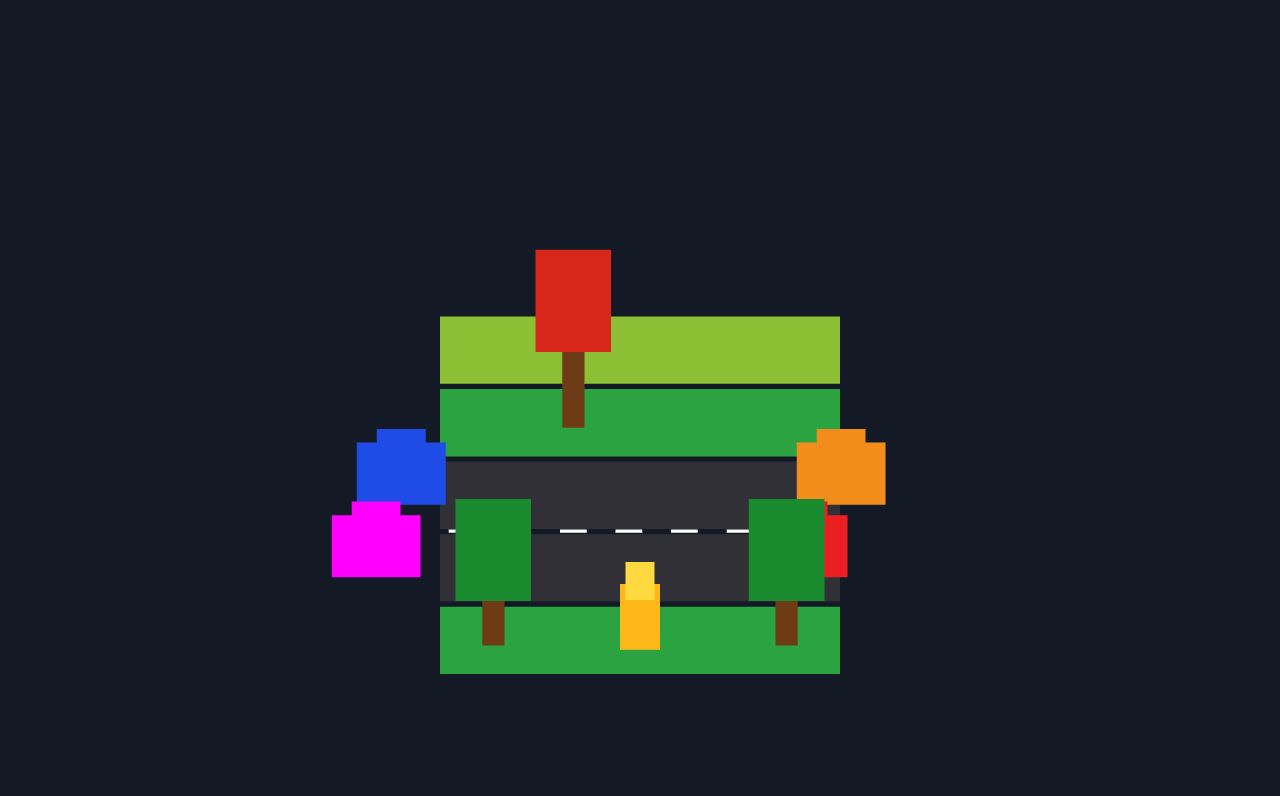
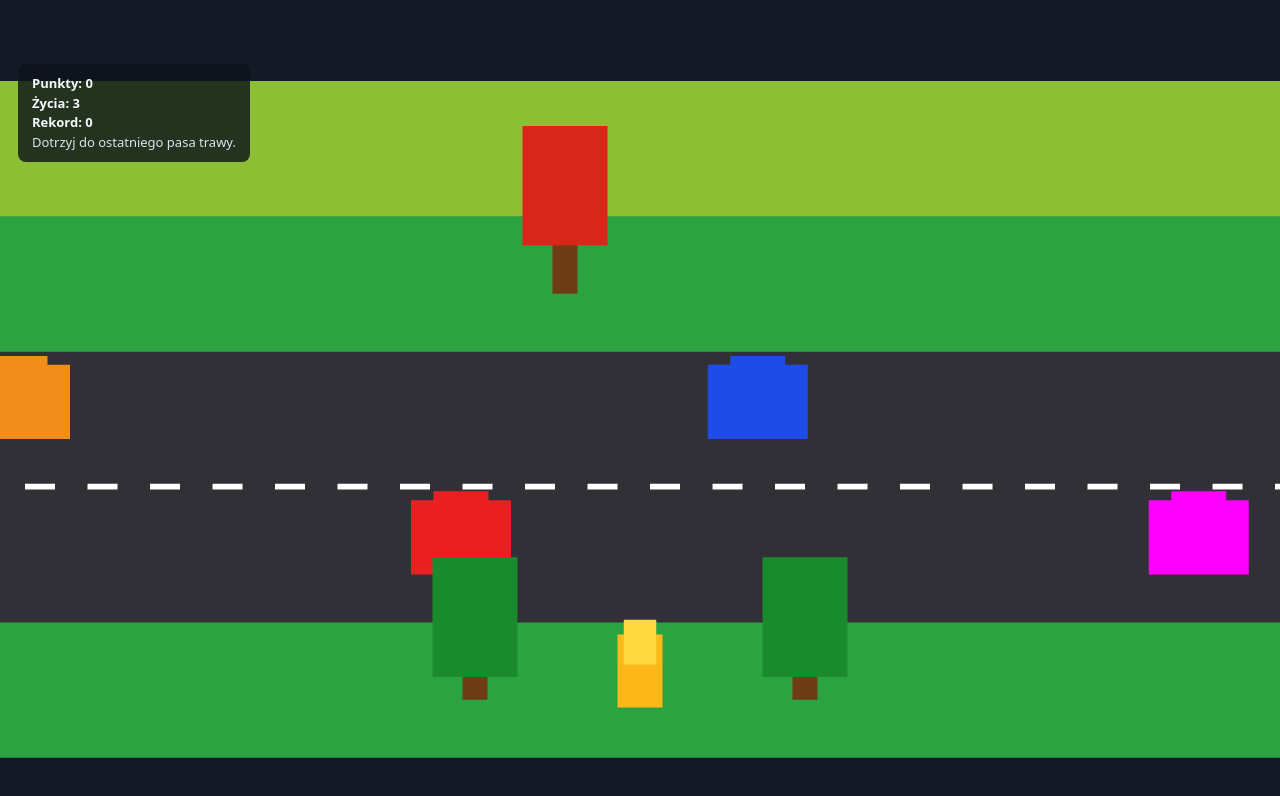
Before and after one commit to dromeczek/PG_PROJEKT, a website built with Vite: page index.html in a window 1280 px wide. Built offline with nearby package versions, Linux system fonts and the light colour scheme; animation ran at ten frames a second.

Commit message:
zadanie lab 3

```diff
--- a/index.html
+++ b/index.html
@@ -8,6 +8,12 @@
 </head>
 <body>
     <canvas id="gameCanvas"></canvas>
+    <div id="hud">
+ <span id="score">Punkty: 0</span>
+ <span id="lives">Życia: 3</span>
+ <span id="best">Rekord: 0</span>
+ <span id="status">Dotrzyj do ostatniego pasa trawy.</span>
+</div>
     <script type="module" src="/src/main.js"></script>
 </body>
 </html>
--- a/src/game/gameLogic.js
+++ b/src/game/gameLogic.js
@@ -1,6 +1,6 @@
 import { rows, scene } from './sceneData.js';
 export function updateCars(dt) {
- const edge = 1.25;
+ const edge = 3.0; // koniec pasa (poza ekranem) - tu auto znika i wraca z drugiej strony
  for (const car of scene.cars) {
  car.position[0] += car.speed * dt;
  if (car.speed > 0 && car.position[0] > edge) {
--- /dev/null
+++ b/src/game/gameRules.js
@@ -0,0 +1,64 @@
+import { rows, scene } from './sceneData.js';
+export const gameState = {
+ status: 'playing', // playing, lost lub won
+ score: 0,
+ bestLane: 0,
+ lives: 3, // liczba żyć gracza
+ best: 0 // najlepszy wynik (nie jest zerowany przy restarcie)
+};
+const startPlayer = [...scene.player.position];
+const startCars = scene.cars.map(car => [...car.position]);
+const startSpeeds = scene.cars.map(car => car.speed); // prędkości początkowe
+const lanes = rows.map(row => row.z).sort((a, b) => b - a);
+export function checkCollision() {
+ const player = scene.player.position;
+ const halfPlayerX = 0.09;
+ const halfCarX = 0.20;
+ const halfPlayerZ = 0.09;
+ const halfCarZ = 0.11;
+ return scene.cars.some(car => {
+ const dx = Math.abs(player[0] - car.position[0]);
+ const dz = Math.abs(player[2] - car.position[2]);
+ return dx < halfPlayerX + halfCarX &&
+ dz < halfPlayerZ + halfCarZ;
+ });
+}
+export function updateGameState() {
+ if (gameState.status !== 'playing') return;
+ if (checkCollision()) {
+ gameState.lives -= 1; // kolizja zabiera jedno życie
+ if (gameState.lives <= 0) {
+ gameState.status = 'lost'; // koniec gry dopiero po utracie wszystkich żyć
+ } else {
+ scene.player.position.splice(0, 3, ...startPlayer); // powrót na start
+ }
+ return;
+ }
+ const lane = lanes.findIndex(z =>
+ Math.abs(z - scene.player.position[2]) < 0.001
+ );
+ if (lane > gameState.bestLane) {
+ gameState.score += (lane - gameState.bestLane) * 10;
+ gameState.bestLane = lane;
+ // Nowe punkty = samochody szybsze o 10% (znak, czyli kierunek, się nie zmienia).
+ scene.cars.forEach(car => car.speed *= 1.1);
+ // Nowy rekord tylko wtedy, gdy wynik jest większy niż dotychczasowy.
+ if (gameState.score > gameState.best) {
+ gameState.best = gameState.score;
+ }
+ }
+ if (lane === lanes.length - 1) {
+ gameState.status = 'won';
+ }
+}
+export function restartGame() {
+ scene.player.position.splice(0, 3, ...startPlayer);
+ scene.cars.forEach((car, index) => {
+ car.position.splice(0, 3, ...startCars[index]);
+ car.speed = startSpeeds[index]; // powrót do prędkości początkowej
+ });
+ gameState.status = 'playing';
+ gameState.score = 0;
+ gameState.bestLane = 0;
+ gameState.lives = 3;
+}
--- a/src/game/sceneData.js
+++ b/src/game/sceneData.js
@@ -12,11 +12,11 @@ export const scene = {
     player: { position: [0.0, 0.0, 1.40] },
     cars: [
         // Pas z = 0.70 - jazda w prawo
-        { position: [-0.45, 0.0, 0.70], color: [0.92, 0.12, 0.13], speed: 0.32 },
-        { position: [0.40, 0.0, 0.70], color: [1, 0, 1], speed: 0.25 },
+        { position: [-1.5, 0.0, 0.70], color: [0.92, 0.12, 0.13], speed: 0.32 },
+        { position: [1.5, 0.0, 0.70], color: [1, 0, 1], speed: 0.30 },
         // Pas z = 0.00 - jazda w lewo
-        { position: [0.48, 0.0, 0.0], color: [0.12, 0.30, 0.90], speed: -0.42 },
-        { position: [-0.50, 0.0, 0.0], color: [0.95, 0.55, 0.10], speed: -0.30 }
+        { position: [1.5, 0.0, 0.0], color: [0.12, 0.30, 0.90], speed: -0.42 },
+        { position: [-1.5, 0.0, 0.0], color: [0.95, 0.55, 0.10], speed: -0.40 }
     ],
     trees: [
         { position: [-0.66, 0.0, 1.40] },
--- a/src/main.js
+++ b/src/main.js
@@ -4,8 +4,17 @@ import {
     createMesh, planeGeometry, cubeGeometry,
     drawRow, drawPlayer, drawCar, drawTree
 } from './webgl/index.js';
+import {
+ gameState, updateGameState, restartGame
+} from './game/gameRules.js';
+
 import { mat4 } from 'gl-matrix';
 import { updateCars, movePlayer } from './game/gameLogic.js';
+const scoreLabel = document.querySelector('#score');
+const statusLabel = document.querySelector('#status');
+const livesLabel = document.querySelector('#lives');
+const bestLabel = document.querySelector('#best');
+
 const canvas = document.querySelector('#gameCanvas');
 const gl = canvas.getContext('webgl2');
 if (!gl) throw new Error('Ta przeglądarka nie udostępnia WebGL2.');
@@ -20,10 +29,10 @@ const uniforms = {
  color: gl.getUniformLocation(program, 'uColor')
 };
 const camera = {
- eye: [0.0, 1.3, 2.4], // Gdzie stoi kamera?
- target: [0.0, -0.15, -0.35], // Na co patrzy?
+ eye: [0.0, 2.6, 2.4], // Gdzie stoi kamera?
+ target: [0.0, -0.45, -0.1], // Na co patrzy? (środek planszy)
  up: [0, 1, 0], // Gdzie jest góra obrazu?
- zoom: 1.8 // Zakres pokazywanego obszaru
+ zoom: 1.6 // Zakres pokazywanego obszaru (mniej = plansza większa)
 };
 // Każda geometria trafia do GPU tylko raz.
 const planeMesh = createMesh(gl, program, planeGeometry);
@@ -61,6 +70,18 @@ function render() {
     for (const car of scene.cars) drawCar(gl, cubeMesh, uniforms, car);
     for (const tree of scene.trees) drawTree(gl, cubeMesh, uniforms, tree);
 }
+function updateHud() {
+ scoreLabel.textContent = `Punkty: ${gameState.score}`;
+ livesLabel.textContent = `Życia: ${gameState.lives}`;
+ bestLabel.textContent = `Rekord: ${gameState.best}`;
+ if (gameState.status === 'lost') {
+ statusLabel.textContent = 'Kolizja! Naciśnij R.';
+ } else if (gameState.status === 'won') {
+ statusLabel.textContent = 'Meta! Naciśnij R.';
+ } else {
+ statusLabel.textContent = 'Dotrzyj do ostatniego pasa trawy.';
+ }
+}
 
 let previousTime = null;
 let paused = false; // czy ruch samochodów jest zatrzymany
@@ -69,13 +90,26 @@ function frame(time) {
  ? 0
  : Math.min((time - previousTime) / 1000, 0.05);
  previousTime = time;
- if (!paused) updateCars(dt);
- render();
+if (gameState.status === 'playing' && !paused) {
+ updateCars(dt);
+ updateGameState();
+}
+render();
+updateHud();
+
 requestAnimationFrame(frame);
 }
 requestAnimationFrame(frame);
 window.addEventListener('resize', render);
 window.addEventListener('keydown', event => {
+ // R restartuje grę.
+ if (event.key.toLowerCase() === 'r') {
+  if (!event.repeat) {
+   restartGame();
+   paused = false; // po restarcie gra rusza od razu
+  }
+  return;
+ }
  // Spacja zatrzymuje / wznawia ruch samochodów.
  if (event.code === 'Space') {
   event.preventDefault();
@@ -84,7 +118,7 @@ window.addEventListener('keydown', event => {
  }
  if (!event.key.startsWith('Arrow')) return;
  event.preventDefault();
- if (event.repeat) return;
+ if (event.repeat || gameState.status !== 'playing') return;
  if (paused) return; // podczas pauzy gracz nie może się ruszać
  movePlayer(event.key);
 });
--- a/src/style.css
+++ b/src/style.css
@@ -11,3 +11,16 @@ html, body {
     width: 100%;
     height: 100%;
 }
+#hud {
+ position: fixed;
+ top: 64px;
+ left: 18px;
+ padding: 10px 14px;
+ background: rgba(14, 20, 29, 0.82);
+ color: #f7f9fc;
+ border-radius: 8px;
+ font: 600 13px/1.5 system-ui, sans-serif;
+ pointer-events: none;
+}
+#hud span { display: block; }
+#status { color: #d8e4ea; font-weight: 400; }
--- a/src/webgl/primitiveObjects.js
+++ b/src/webgl/primitiveObjects.js
@@ -11,13 +11,13 @@ export function drawRow(gl, planeMesh, uniforms, row) {
 
     drawMesh(gl, planeMesh, uniforms, {
         position: [0.0, GROUND_Y, row.z],
-        scale: [1.8, 1.0, 0.65],
+        scale: [6.0, 1.0, 0.70], // szerszy pas, bez szczelin między pasami
         color
     });
 
     // Przerywana linia między dwoma pasami drogi (krótkie białe paski).
     if (row.divider) {
-        for (let x = -0.8; x <= 0.8; x += 0.25) {
+        for (let x = -2.9; x <= 2.9; x += 0.25) {
             drawMesh(gl, planeMesh, uniforms, {
                 position: [x, GROUND_Y + 0.002, row.z - 0.35],
                 scale: [0.12, 1.0, 0.03],
```
